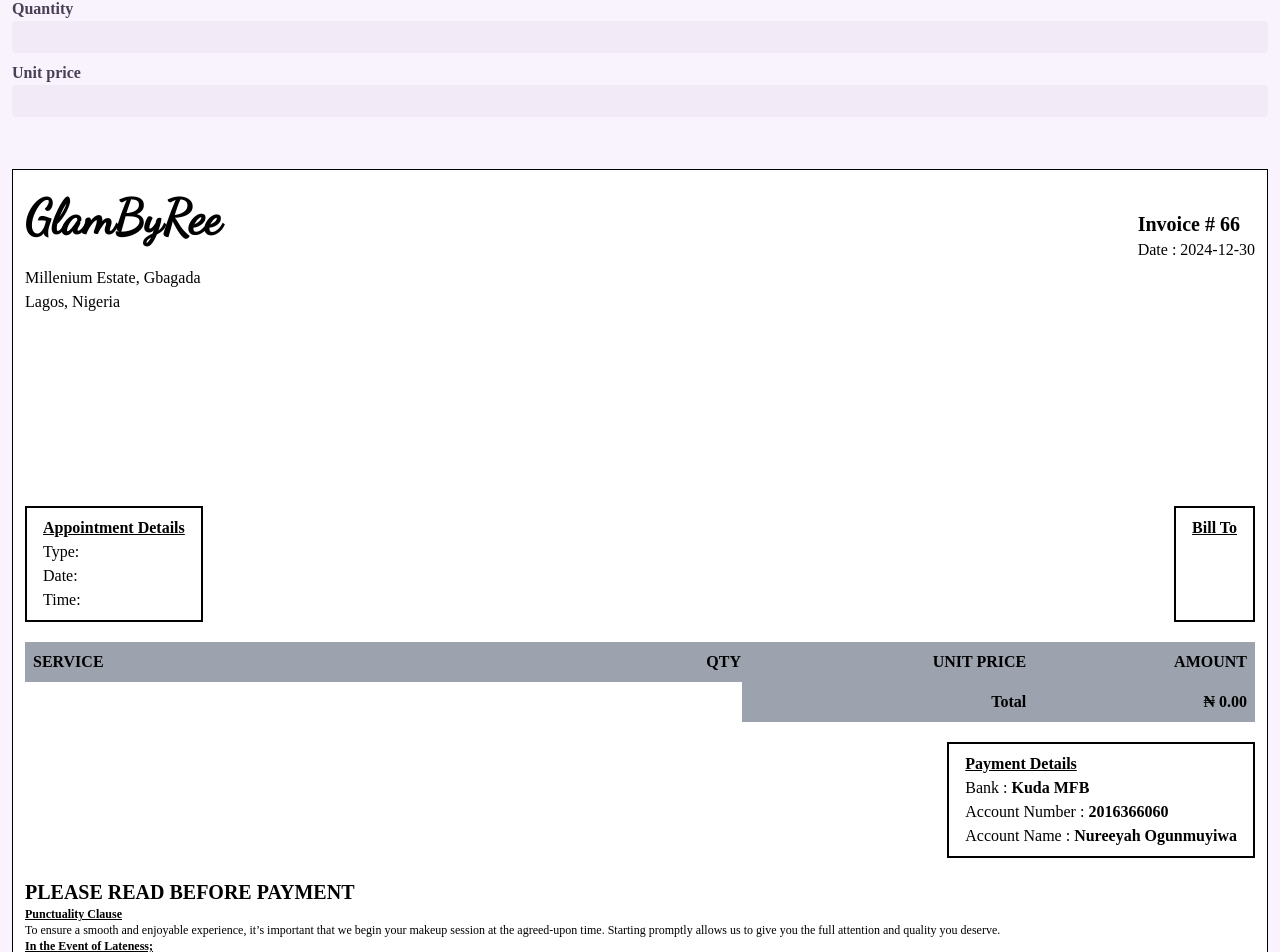
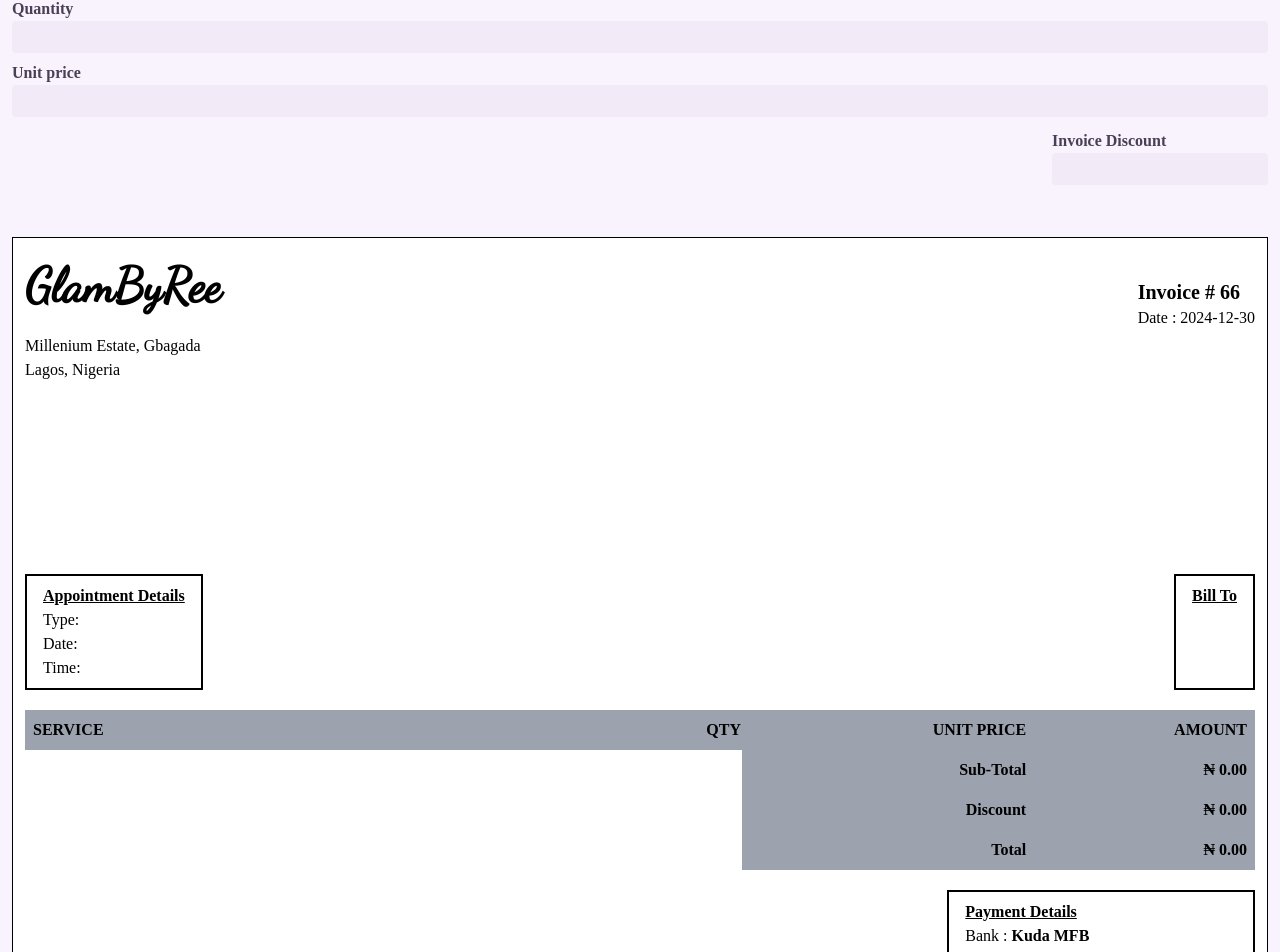
Before and after one commit to raheenah/glambyree_invoice, a React (Vite) app: page /add in a window 1280 px wide. Shown: the part 419-1371 px from the top of the page. Built offline with nearby package versions, Linux system fonts and the light colour scheme; a web font is replaced by a local one.

Commit message:
home and saved iv pages  updated

```diff
--- a/src/Data/InvoiceNumber.jsx
+++ b/src/Data/InvoiceNumber.jsx
@@ -14,7 +14,7 @@ export default class Invoice {
   static getLastInvoiceNumber(key) {
      try {
        const currentInvoice = localStorage.getItem("currentInvoiceNumber") || 65;
-       console.log("gotten currentinvoice", currentInvoice)
+      //  console.log("gotten currentinvoice", currentInvoice)
        return parseInt(currentInvoice, 10);
      } catch (error) {
        console.error("Failed to retrieve the current invoice number:", error);
--- a/src/Data/Invoices.jsx
+++ b/src/Data/Invoices.jsx
@@ -4,9 +4,12 @@
 
 export default class InvoiceList {
     static addInvoice(key, value) {
-    const    currentInvoiceList = JSON.parse(localStorage.getItem(key)) || [];
+        // console.log("adding to list...")
+        const currentInvoiceList = JSON.parse(localStorage.getItem(key)) || [];
+        // console.log(currentInvoiceList,"currentinlist")
         const updatedInvoiceList = [...currentInvoiceList, value];
         localStorage.setItem(key, JSON.stringify(updatedInvoiceList));
+        // console.log(updatedInvoiceList,"updatedinvlist")
     }
     static getInvoiceList(key) {
         return JSON.parse(localStorage.getItem(key)) || [];
--- a/src/components/SavedInvoice.jsx
+++ b/src/components/SavedInvoice.jsx
@@ -101,7 +101,7 @@ useEffect(() => {
         {/* {invDetails ? <p>{invDetails.client}</p> : <p>Loading...</p>} */}
         {invDetails && invItems.length > 0 && (
           <div ref={invoiceRef} className=' px-3 py-6 my-3  w-fit  flex '>
-            <div className='border mx-auto  flex flex-col w-full border-input-border px-3 pt-6 pb-3'>
+            <div className='border mx-auto  flex flex-col w-full border-black bg-white text-black px-3 pt-6 pb-3'>
               <div className='flex flex-col justify-between '>
                 <div className='flex justify-between'>
                   <div className='flex flex-col'>
@@ -126,7 +126,27 @@ useEffect(() => {
                   </div>
                 </div>
 
-                <div className='border-2 w-fit mb-5 mt-48 max-w-[50%] self-end border-input-border px-4 py-2'>
+                <div className=' mb-5 mt-48 flex justify-between'>
+                  <div className='border-2 w-fit max-w-[45%]  border-black px-4 py-2'>
+                    <h1 className='font-semibold underline'>
+                      Appointment Details
+                    </h1>
+                    <div className='flex gap-1'>
+                      {/* <p className='font-semibold'>Name :</p> */}
+                      Type: <b>{invDetails.type}</b>
+                    </div>
+                    <div className='flex gap-1'>
+                      {/* <p className='font-semibold'>Number :</p> */}
+                      Date: <b>{invDetails.date}</b>
+                    </div>
+                    <div className='flex gap-1 text-wrap break-words w-full'>
+                      {/* <p className='font-semibold'>Address :</p> */}
+                      <p className=' w-full'>
+                        Time: <b>{invDetails.time}</b>
+                      </p>
+                    </div>
+                  </div>
+                  <div className='border-2 w-fit  max-w-[50%] self-end border-black px-4 py-2'>
                     <h1 className='font-semibold underline'>Bill To</h1>
                     <div className='flex gap-1'>
                       {/* <p className='font-semibold'>Name :</p> */}
@@ -142,9 +162,10 @@ useEffect(() => {
                     </div>
                   </div>
                 </div>
+              </div>
 
               <table className=' w-full'>
-                <thead className='bg-table-header font-semibold'>
+                <thead className='bg-gray-400 font-semibold'>
                   <tr>
                     <td className='max-w-1/2 py-2 pl-2'>SERVICE</td>
                     <td className='max-w-1/6 py-2 text-right'>QTY</td>
@@ -160,7 +181,7 @@ useEffect(() => {
                     <tr
                       key={index}
                       className={`${
-                        index % 2 === 0 ? "bg-table-row" : "bg-background"
+                        index % 2 === 0 ? "bg-white" : "bg-gray-200"
                       } text-md`}
                     >
                       <td className='w-1/2 py-2 pl-2'>{item.item}</td>
@@ -175,21 +196,41 @@ useEffect(() => {
                       </td>
                     </tr>
                   ))}
+                  <tr>
+                    <td></td>
+                    <td></td>
+                    <td className='bg-gray-400 font-bold py-2 pl-2  text-right '>
+                      Sub-Total
+                    </td>
+                    <td className='bg-gray-400 font-bold py-2 text-right pr-2 '>
+                      ₦ {formatNumberWithCommas(invDetails.subtotal)}.00
+                    </td>
+                  </tr>
 
                   <tr>
                     <td></td>
                     <td></td>
-                    <td className='bg-table-header font-bold py-2 pl-2 text-right'>
+                    <td className='bg-gray-400 font-bold py-2 pl-2  text-right '>
+                      Discount
+                    </td>
+                    <td className='bg-gray-400 font-bold py-2 text-right pr-2 '>
+                      ₦ {formatNumberWithCommas(invDetails.discount)}.00
+                    </td>
+                  </tr>
+                  <tr>
+                    <td></td>
+                    <td></td>
+                    <td className='bg-gray-400 font-bold py-2 pl-2 text-right'>
                       Total
                     </td>
-                    <td className='bg-table-header font-bold py-2 text-right pr-2'>
+                    <td className='bg-gray-400 font-bold py-2 text-right pr-2'>
                       ₦ {formatNumberWithCommas(invDetails.total)}.00
                     </td>
                   </tr>
                 </tbody>
               </table>
 
-              <div className='border-2 my-5  w-fit max-w-[50%] self-end font-semibold  border-input-border px-4 py-2'>
+              <div className='border-2 my-5  w-fit max-w-[60%] self-end font-semibold  border-black px-4 py-2'>
                 <h1 className='font-semibold underline'>Payment Details</h1>
                 <div className='flex gap-1 items-center font-semibold'>
                   <p className='font-normal'>Bank : </p>Kuda MFB
--- a/src/components/home.jsx
+++ b/src/components/home.jsx
@@ -16,12 +16,13 @@ const InvoicePage = () => {
   const [itemToAdd, setItemToAdd] = useState("");
   const [quantity, setQuantity] = useState("");
   const [unitPrice, setUnitPrice] = useState("");
-  const [invoiceTotal, setInvoiceTotal] = useState("");
+  const [invoiceTotal, setInvoiceTotal] = useState(0);
   const [savedInoiceDetaile, setSavedInvoiceDetails] = useState({});
   const [appType, setAppType] = useState(null);
   const [appTime, setAppTime] = useState(null);
     const [appDate, setAppDate] = useState(null);
-  const [discount, setDiscount] = useState(null);
+  const [discount, setDiscount] = useState("0");
+  const [inSubTotal, setInvSubTotal] = useState("0")
 
 
 
@@ -69,17 +70,18 @@ const InvoicePage = () => {
         },
       ];
 
-      // Calculate total here
       const currentTotal = updatedList.reduce(
         (total, item) => total + item.amount,
         0
       );
 
-      // Return updated list
+      const actualTotal = currentTotal - discount;
       return updatedList;
     });
 
-    setInvoiceTotal(currentTotal);
+    // setInvSubTotal(currentTotal);
+    // setInvoiceTotal(actualTotal);
+
   };
 
   useEffect(() => {
@@ -87,8 +89,11 @@ const InvoicePage = () => {
       (total, item) => total + item.amount,
       0
     );
-    setInvoiceTotal(currentTotal); // Update total in state
-  }, [itemsList]);
+          const actualTotal = currentTotal - discount;
+
+    setInvSubTotal(currentTotal);
+    setInvoiceTotal(actualTotal);
+  }, [itemsList, discount]);
 
   const invoiceRef = useRef();
 
@@ -124,6 +129,12 @@ const InvoicePage = () => {
       invoiceList: itemsList,
       total: invoiceTotal,
       invNumber: invoiceNumber,
+      discount: discount,
+      type: appType,
+      date: appDate,
+      time: appTime,
+      subtotal: inSubTotal,
+
     };
 
     InvoiceList.addInvoice("invoiceList", detailsToSave);
@@ -240,6 +251,14 @@ const InvoicePage = () => {
             />
           </div>
         </div>
+        <div className='flex flex-col self-end'>
+          <label className='font-semibold'>Invoice Discount</label>
+          <input
+            type='number'
+            onChange={(e) => setDiscount(e.target.value)}
+            className='bg-input-background rounded focus:outline-none focus:border-b-2 focus:border-b-input-border hover:border-b-2 hover:border-b-input-border px-2 py-1'
+          />
+        </div>
       </div>
 
       <div ref={invoiceRef} className=' px-3 py-6 my-3  w-fit max-w-[100%] '>
@@ -337,6 +356,28 @@ const InvoicePage = () => {
                 <td></td>
                 <td></td>
                 <td className='bg-gray-400 font-bold py-2 pl-2  text-right '>
+                  Sub-Total
+                </td>
+                <td className='bg-gray-400 font-bold py-2 text-right pr-2 '>
+                  ₦ {formatNumberWithCommas(inSubTotal)}.00
+                </td>
+              </tr>
+
+              <tr>
+                <td></td>
+                <td></td>
+                <td className='bg-gray-400 font-bold py-2 pl-2  text-right '>
+                  Discount
+                </td>
+                <td className='bg-gray-400 font-bold py-2 text-right pr-2 '>
+                  ₦ {formatNumberWithCommas(discount)}.00
+                </td>
+              </tr>
+
+              <tr>
+                <td></td>
+                <td></td>
+                <td className='bg-gray-400 font-bold py-2 pl-2  text-right '>
                   Total
                 </td>
                 <td className='bg-gray-400 font-bold py-2 text-right pr-2 '>
@@ -361,7 +402,7 @@ const InvoicePage = () => {
           <div className='flex flex-col w-full'>
             <div className='text-xs '>
               <h2 className='font-extrabold text-xl'>
-                PLEASE READ BEFORE PAYMENT
+                PLEASE READ BEFORE PAYMENT ❗
               </h2>
               <ul>
                 <li>
```
Lines whose indentation alone changed are shown as unchanged.
